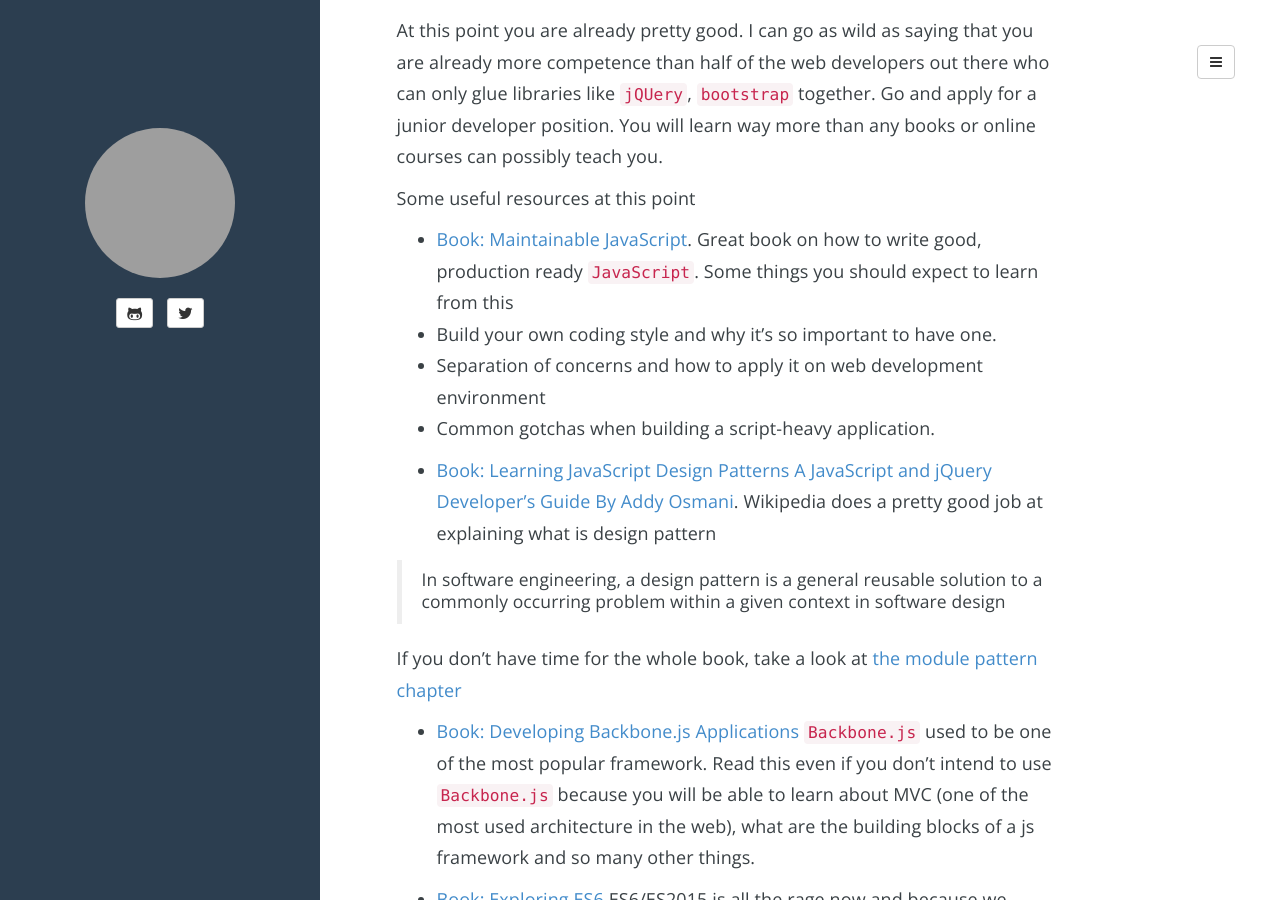
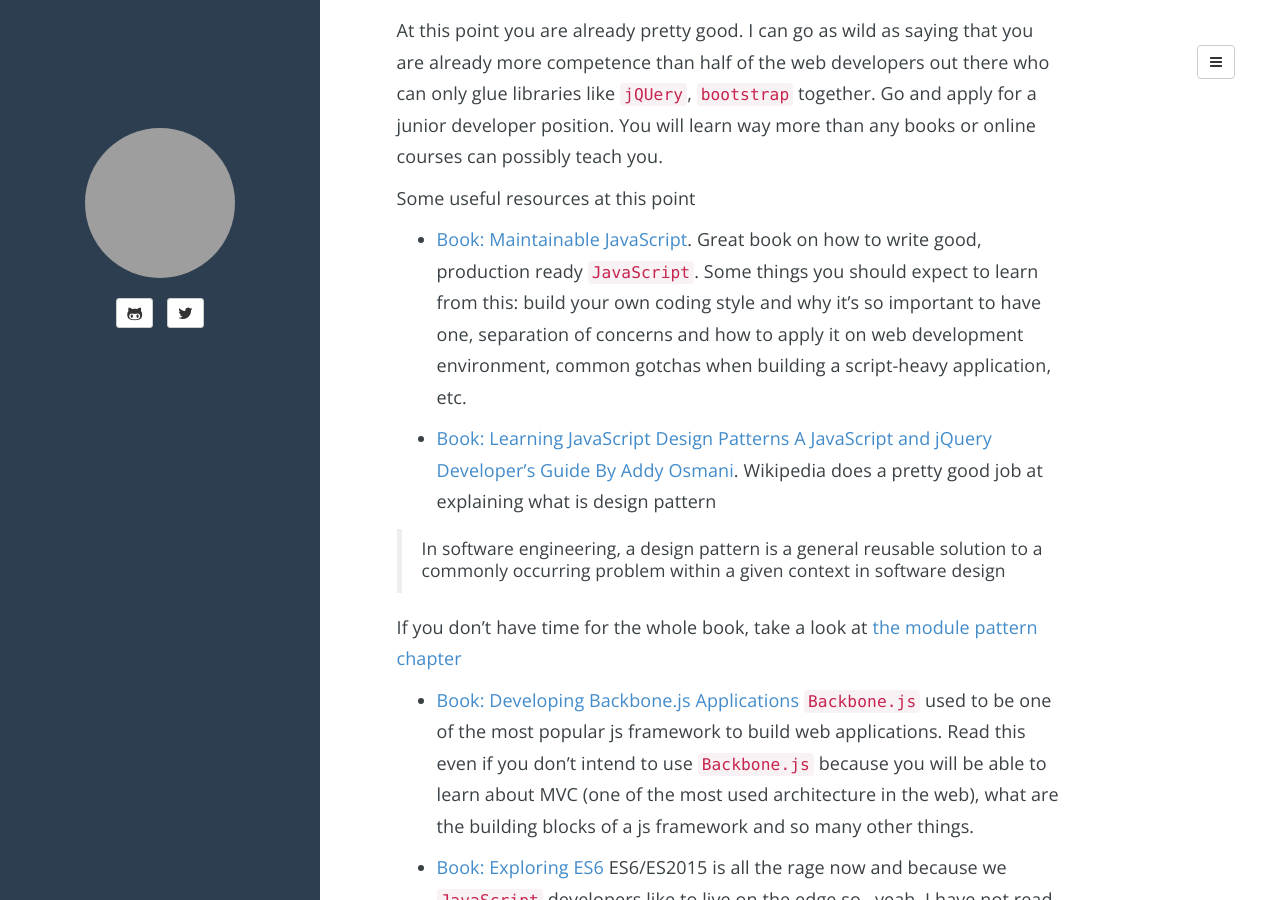
Before and after one commit to quannt/quannt.github.io, a Jekyll site: the page built from _posts/2015-06-20-js-resources.markdown, in a window 1280 px wide and 900 px high, scrolled down 961 px. Built offline with Jekyll 4.4.1, drawn with Linux system fonts in a browser that asks for light colours; comment, search, counter and statistics services are not loaded; grey boxes are pictures that could not be loaded.

Commit message:
Update 2015-06-20-js-resources.markdown

```diff
--- a/_posts/2015-06-20-js-resources.markdown
+++ b/_posts/2015-06-20-js-resources.markdown
@@ -30,10 +30,7 @@ At this point you are already pretty good. I can go as wild as saying that you a
 
 Some useful resources at this point
 
-* [Book: Maintainable JavaScript](http://shop.oreilly.com/product/0636920025245.do). Great book on how to write good, production ready `JavaScript`. Some things you should expect to learn from this
-- Build your own coding style and why it's so important to have one.&nbsp;
-- Separation of concerns and how to apply it on web development environment&nbsp;
-- Common gotchas when building a script-heavy application.&nbsp;
+* [Book: Maintainable JavaScript](http://shop.oreilly.com/product/0636920025245.do). Great book on how to write good, production ready `JavaScript`. Some things you should expect to learn from this: build your own coding style and why it's so important to have one, separation of concerns and how to apply it on web development environment, common gotchas when building a script-heavy application, etc.
 
 
 * [Book: Learning JavaScript Design Patterns A JavaScript and jQuery Developer's Guide By Addy Osmani](http://addyosmani.com/resources/essentialjsdesignpatterns/book/). Wikipedia does a pretty good job at explaining what is design pattern
@@ -42,7 +39,7 @@ Some useful resources at this point
 
 If you don't have time for the whole book, take a look at [the module pattern chapter](http://addyosmani.com/resources/essentialjsdesignpatterns/book/#modulepatternjavascript)
 
-* [Book: Developing Backbone.js Applications](http://addyosmani.github.io/backbone-fundamentals/) `Backbone.js` used to be one of the most popular framework. Read this even if you don't intend to use `Backbone.js` because you will be able to learn about MVC (one of the most used architecture in the web), what are the building blocks of a js framework and so many other things.
+* [Book: Developing Backbone.js Applications](http://addyosmani.github.io/backbone-fundamentals/) `Backbone.js` used to be one of the most popular js framework to build web applications. Read this even if you don't intend to use `Backbone.js` because you will be able to learn about MVC (one of the most used architecture in the web), what are the building blocks of a js framework and so many other things.
 
 * [Book: Exploring ES6](http://exploringjs.com/es6/) ES6/ES2015 is all the rage now and because we `JavaScript` developers like to live on the edge so...yeah. I have not read the book yet so I can't give any comment on this.
 
```
